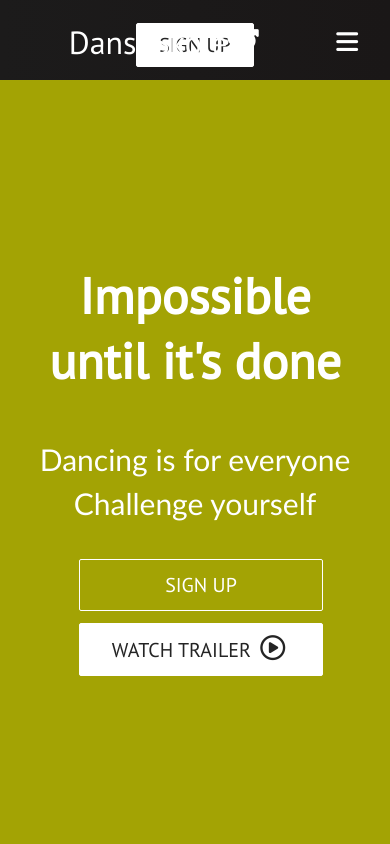
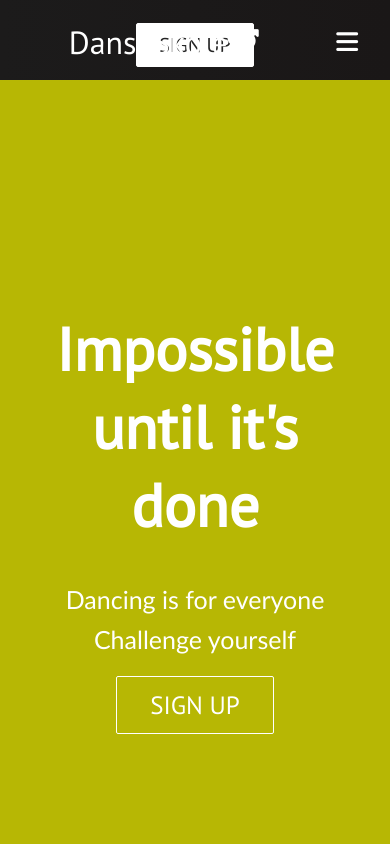
Before and after one commit to Jolanta27/Dance_Website, a React (Create React App) app: page / in a window 390 px wide. Shown: the top 844 px of the page. Built offline with nearby package versions, Linux system fonts and the light colour scheme; a web font is replaced by a local one.

Commit message:
changed main side and fixed responsive version

```diff
--- a/public/index.html
+++ b/public/index.html
@@ -1,24 +1,18 @@
 <!DOCTYPE html>
 <html lang="en">
+
 <head>
   <meta charset="utf-8" />
-    <link rel="icon" href="%PUBLIC_URL%/favicon.ico" />
   <meta name="viewport" content="width=device-width, initial-scale=1" />
   <meta name="theme-color" content="#000000" />
-    <meta
-      name="description"
-      content="Web site created using create-react-app"
-    />
-    <link rel="apple-touch-icon" href="%PUBLIC_URL%/logo192.png" />
-    <link rel="preconnect" href="https://fonts.gstatic.com">
-    <link rel="preconnect" href="https://fonts.gstatic.com">
+  <meta name="description" content="Web site created using create-react-app" />
   <link href="https://fonts.googleapis.com/css2?family=Castoro&family=PT+Sans&display=swap" rel="stylesheet">
   <script src="https://kit.fontawesome.com/200c4f179e.js" crossorigin="anonymous"></script>
-    <link rel="manifest" href="%PUBLIC_URL%/manifest.json" />
   <title>Danse Skole</title>
 </head>
+
 <body>
-    <noscript>You need to enable JavaScript to run this app.</noscript>
   <div id="root"></div>
 </body>
+
 </html>
--- a/src/App.css
+++ b/src/App.css
@@ -14,10 +14,5 @@
   align-items: center;
   justify-content: center;
   font-size: 3rem;
+  background-color: #CCCC05;
 }
-
-.timetable, .contact, .signup {
-  background-color: #CCCC05;
-  color: #fff;
-  font-size: 100px;
-}
--- a/src/App.js
+++ b/src/App.js
@@ -1,4 +1,4 @@
-import React, {useEffect} from 'react';
+import React, { useEffect} from 'react';
 import Navbar from './components/Navbar';
 import { BrowserRouter as Router, Switch, Route } from 'react-router-dom';
 import Home from './components/pages/Home';
--- a/src/components/Button.css
+++ b/src/components/Button.css
@@ -1,5 +1,6 @@
 :root {
     --primary: #fff;
+
 }
 .btn{
     padding: 8px 20px;
@@ -13,20 +14,23 @@
     color: #242424;
     border: 1px solid var(--primary);
 }
+
 .btn--outline{
     background-color: transparent;
     color: #fff;
     padding: 8px 20px;
     border: 1px solid var(--primary);
     transition: all 0.3s ease-out;
+
 }
 .btn--medium {
     padding: 8px 20px;
     font-size: 20px;
 }
+
 .btn--large {
-    padding: 12px 26px;
-    font-size: 20px;
+    padding: 12px 30px;
+    font-size: 25px;
 }
 .btn--medium:hover, .btn--large:hover {
 background: white;
--- a/src/components/FirstSection.css
+++ b/src/components/FirstSection.css
@@ -6,59 +6,36 @@
     flex-direction: column;
     justify-content: center;
     align-items: center;
-    box-shadow: inset 0 0 0 1000px rgba(0, 0, 0, 0.2);
-    object-fit: contain;
+    box-shadow: inset 0 0 0 1000px rgba(0, 0, 0, 0.1);
   }
 
   .hero-container > h1 {
     color: #fff;
     font-size: 100px;
-    margin-top: -100px;
   }
 
   .hero-container > p {
-    margin-top: 8px;
     color: #fff;
-    font-size: 32px;
+    font-size: 35px;
     font-family: 'Trebuchet MS', 'Lucida Sans Unicode', 'Lucida Grande',
       'Lucida Sans', Arial, sans-serif;
-  }
-
-  .hero-btns {
-    margin-top: 32px;
-  }
-
-  .hero-btns .btn {
-    margin: 6px;
-  }
-
-  .fa-play-circle {
-    margin-left: 4px;
+    margin-bottom: 10px;
   }
 
   @media screen and (max-width: 960px) {
     .hero-container > h1 {
       font-size: 70px;
-      margin-top: -150px;
+    }
+    .hero-container > p {
+      font-size: 30px;
     }
   }
 
   @media screen and (max-width: 768px) {
     .hero-container > h1 {
-      font-size: 50px;
-      margin-top: -100px;
+      font-size: 60px;
     }
-
     .hero-container > p {
-      font-size: 30px;
-    }
-
-    .btn-mobile {
-      display: block;
-      text-decoration: none;
-    }
-
-    .btn {
-      width: 100%;
+      font-size: 25px;
     }
   }
--- a/src/components/FirstSection.js
+++ b/src/components/FirstSection.js
@@ -1,6 +1,6 @@
 import React from 'react';
 import '../App.css';
-import { Button } from './Button';
+import  { Button }  from './Button';
 import './FirstSection.css';
 
 function FirstSection() {
@@ -17,14 +17,6 @@ function FirstSection() {
         >
           SIGN UP
         </Button>
-        <Button
-          className='btns'
-          buttonStyle='btn--primary'
-          buttonSize='btn--large'
-          onClick={console.log('hey')}
-        >
-          WATCH TRAILER <i className='far fa-play-circle' />
-        </Button>
       </div>
     </div>
   );
--- a/src/components/SignUpForm.css
+++ b/src/components/SignUpForm.css
@@ -7,6 +7,7 @@
   align-items:center;
   background-color: #CCCC05;
 }
+
 .form-wrapper {
   display: flex;
   flex-direction: column;
--- a/src/components/pages/Home.js
+++ b/src/components/pages/Home.js
@@ -1,7 +1,7 @@
 import React from 'react';
 import '../../App.css';
+import FirstSection from '../FirstSection';
 import Cards from '../Cards';
-import FirstSection from '../FirstSection';
 import Footer from '../Footer';
 
 function Home() {
```
Also changed, not shown: public/manifest.json (deleted), public/robots.txt (deleted). Lines whose indentation alone changed are shown as unchanged.
